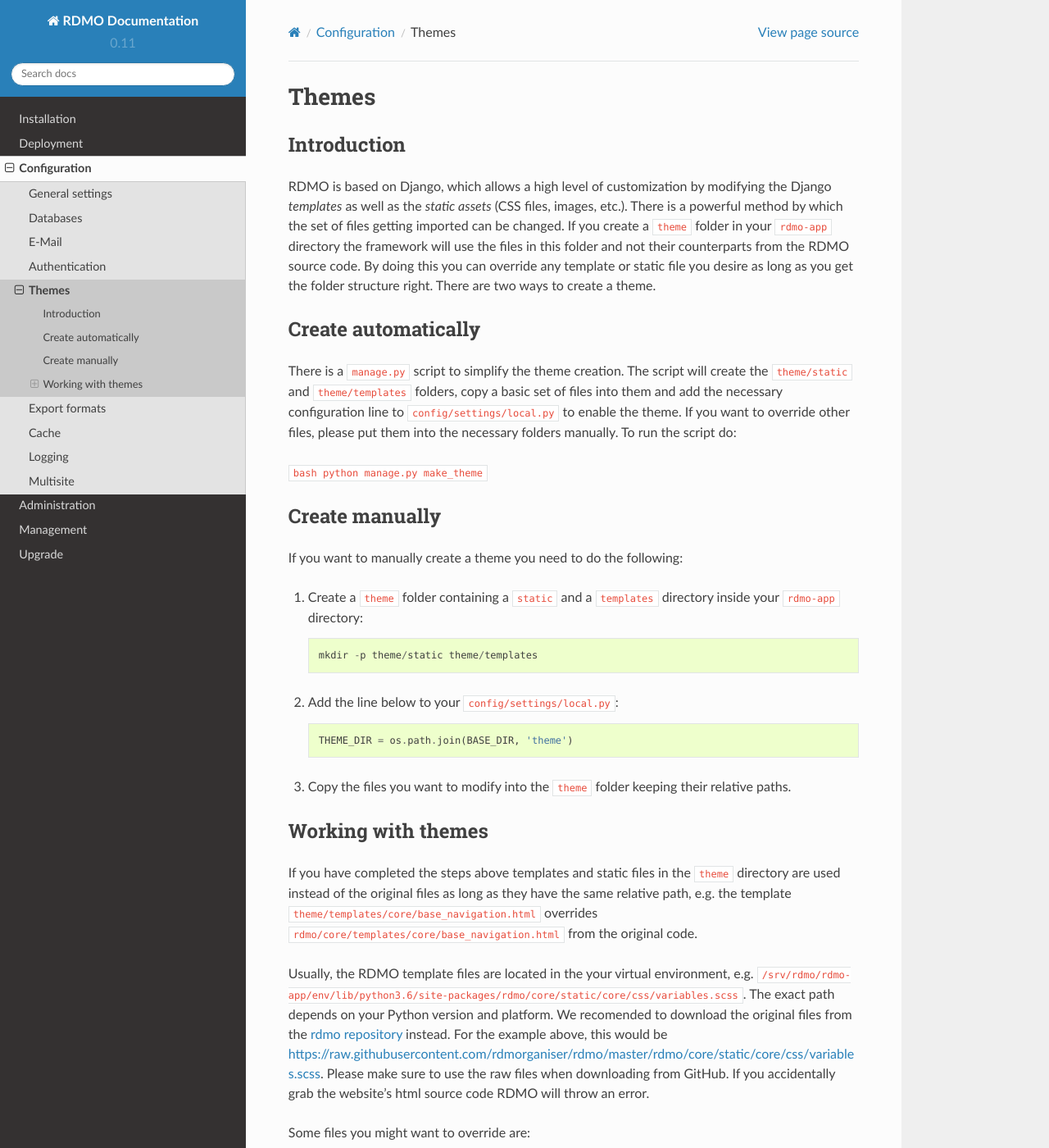
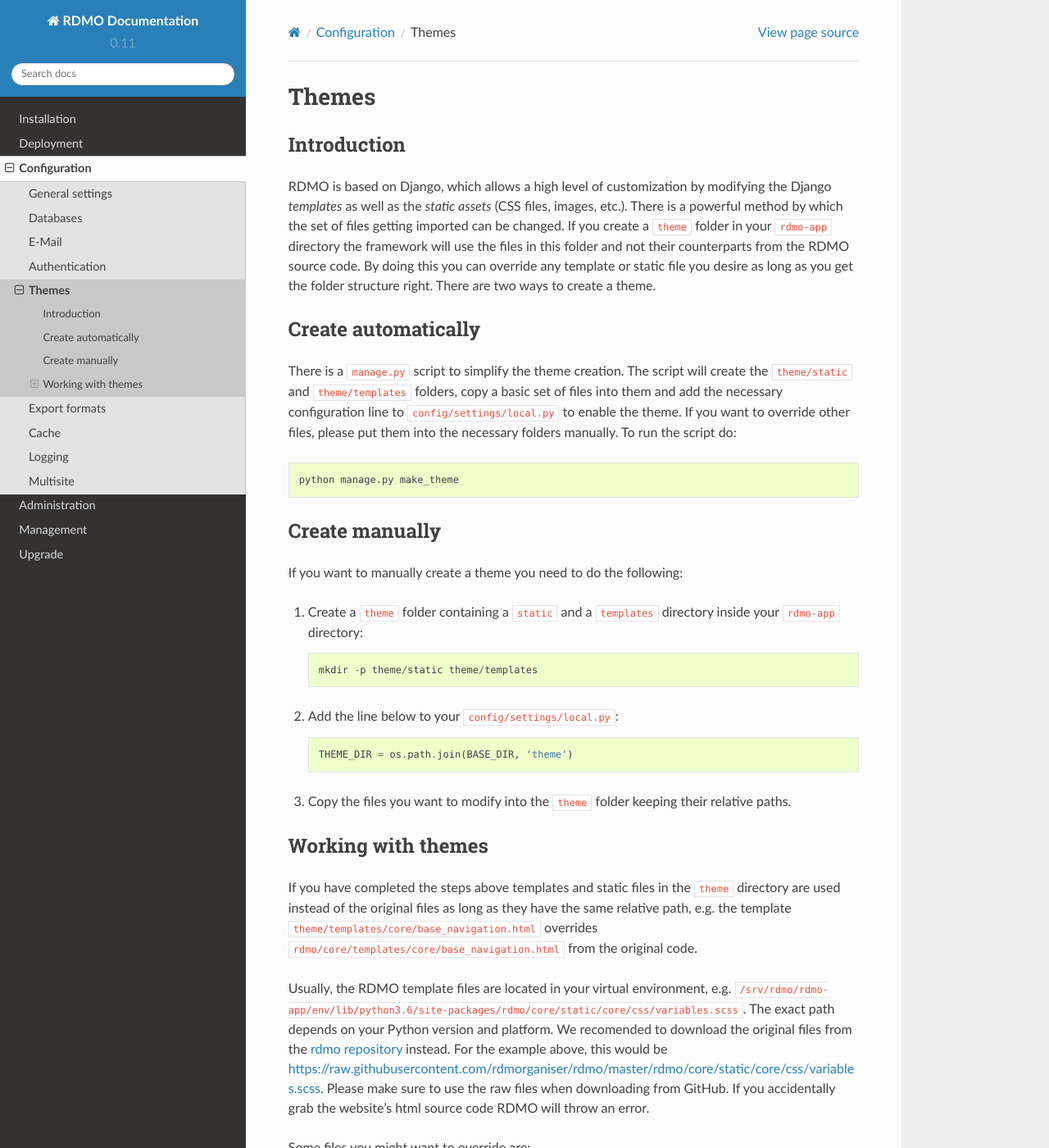
Before and after one commit to rdmorganiser/rdmo-docs, a Sphinx documentation site: the page built from docs/configuration/themes.md, in a window 1280 px wide and 1400 px high. Shown: the whole window at 82% size. Built offline with Sphinx 7.4.7 and the Read the Docs theme 2.0.0, drawn with Linux system fonts in a browser that asks for light colours.

Commit message:
Minor wording and code display changes

````diff
--- a/docs/configuration/themes.md
+++ b/docs/configuration/themes.md
@@ -10,9 +10,9 @@
 
 There is a `manage.py` script to simplify the theme creation. The script will create the `theme/static` and `theme/templates` folders, copy a basic set of files into them and add the necessary configuration line to `config/settings/local.py` to enable the theme. If you want to override other files, please put them into the necessary folders manually. To run the script do:
 
-``bash
+```bash
 python manage.py make_theme
-``
+```
 
 
 ## Create manually
@@ -38,7 +38,7 @@
 
 If you have completed the steps above templates and static files in the `theme` directory are used instead of the original files as long as they have the same relative path, e.g. the template `theme/templates/core/base_navigation.html` overrides `rdmo/core/templates/core/base_navigation.html` from the original code.
 
-Usually, the RDMO template files are located in the your virtual environment, e.g. `/srv/rdmo/rdmo-app/env/lib/python3.6/site-packages/rdmo/core/static/core/css/variables.scss`. The exact path depends on your Python version and platform. We recomended to download the original files from the [rdmo repository](https://github.com/rdmorganiser/rdmo) instead. For the example above, this would be <https://raw.githubusercontent.com/rdmorganiser/rdmo/master/rdmo/core/static/core/css/variables.scss>. Please make sure to use the raw files when downloading from GitHub. If you accidentally grab the website's html source code RDMO will throw an error.
+Usually, the RDMO template files are located in your virtual environment, e.g. `/srv/rdmo/rdmo-app/env/lib/python3.6/site-packages/rdmo/core/static/core/css/variables.scss`. The exact path depends on your Python version and platform. We recomended to download the original files from the [rdmo repository](https://github.com/rdmorganiser/rdmo) instead. For the example above, this would be <https://raw.githubusercontent.com/rdmorganiser/rdmo/master/rdmo/core/static/core/css/variables.scss>. Please make sure to use the raw files when downloading from GitHub. If you accidentally grab the website's html source code RDMO will throw an error.
 
 Some files you might want to override are:
 
````
